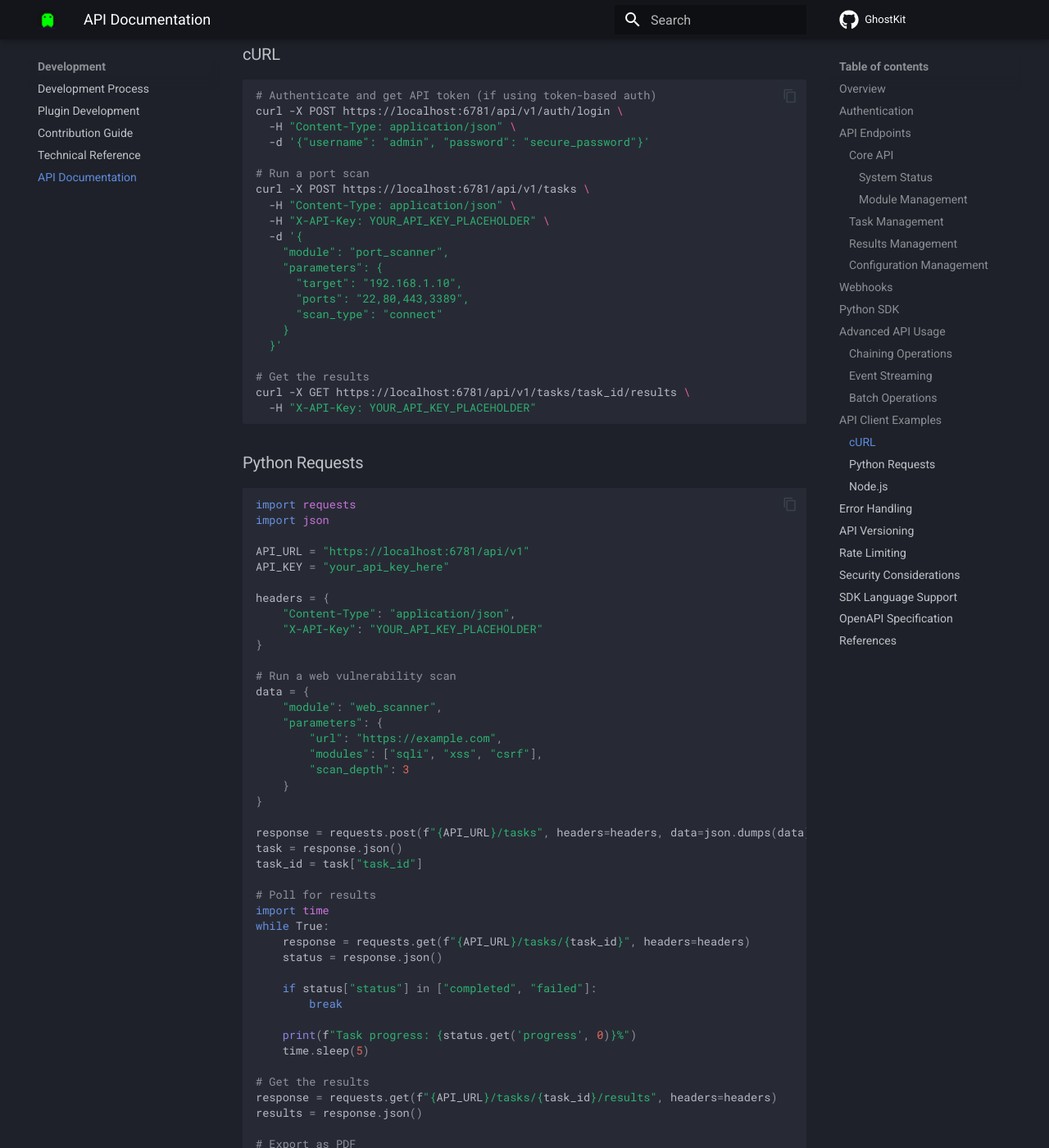
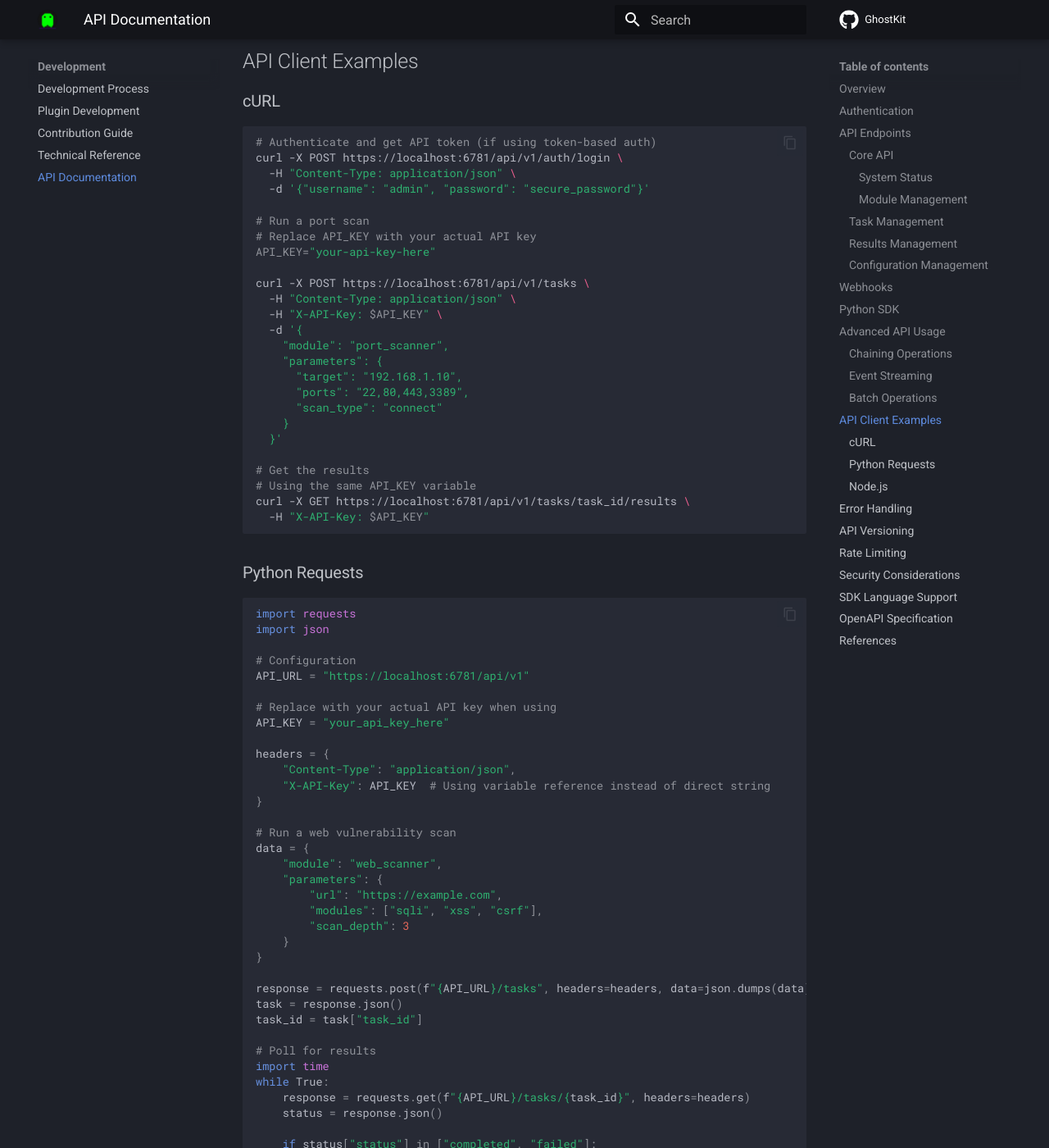
Before and after one commit to K11E3R/GhostKit, an MkDocs documentation site: the page built from docs/development/api-reference.md, in a window 1280 px wide and 1400 px high, scrolled down 12265 px. Shown: the whole window at 82% size. Built offline with MkDocs 1.6.1 and Material for MkDocs 9.7.7, drawn with Linux system fonts in a browser that asks for light colours; comment, search, counter and statistics services are not loaded; some of the changed text lies outside the part shown.

Commit message:
[FIX] security: restructure API examples to eliminate GitLeaks false positives

````diff
--- a/docs/development/api-reference.md
+++ b/docs/development/api-reference.md
@@ -13,9 +13,12 @@ GhostKit provides a comprehensive REST API and Python SDK for automation, integr
 All API requests require authentication using API keys:
 
 ```bash
+# Replace API_KEY with your actual API key
+API_KEY="your-api-key-here"
+
 curl -X GET https://localhost:6781/api/v1/modules \
   -H "Content-Type: application/json" \
-  -H "X-API-Key: YOUR_API_KEY_PLACEHOLDER"
+  -H "X-API-Key: $API_KEY"
 ```
 
 Generate an API key:
@@ -616,9 +619,12 @@ curl -X POST https://localhost:6781/api/v1/auth/login \
   -d '{"username": "admin", "password": "secure_password"}'
 
 # Run a port scan
+# Replace API_KEY with your actual API key
+API_KEY="your-api-key-here"
+
 curl -X POST https://localhost:6781/api/v1/tasks \
   -H "Content-Type: application/json" \
-  -H "X-API-Key: YOUR_API_KEY_PLACEHOLDER" \
+  -H "X-API-Key: $API_KEY" \
   -d '{
     "module": "port_scanner",
     "parameters": {
@@ -629,8 +635,9 @@ curl -X POST https://localhost:6781/api/v1/tasks \
   }'
 
 # Get the results
+# Using the same API_KEY variable
 curl -X GET https://localhost:6781/api/v1/tasks/task_id/results \
-  -H "X-API-Key: YOUR_API_KEY_PLACEHOLDER"
+  -H "X-API-Key: $API_KEY"
 ```
 
 ### Python Requests
@@ -639,12 +646,15 @@ curl -X GET https://localhost:6781/api/v1/tasks/task_id/results \
 import requests
 import json
 
+# Configuration
 API_URL = "https://localhost:6781/api/v1"
+
+# Replace with your actual API key when using
 API_KEY = "your_api_key_here"
 
 headers = {
     "Content-Type": "application/json",
-    "X-API-Key": "YOUR_API_KEY_PLACEHOLDER"
+    "X-API-Key": API_KEY  # Using variable reference instead of direct string
 }
 
 # Run a web vulnerability scan
@@ -695,12 +705,15 @@ with open("scan_results.pdf", "wb") as f:
 const axios = require('axios');
 const fs = require('fs');
 
+// Configuration
 const API_URL = 'https://localhost:6781/api/v1';
+
+// Replace with your actual API key when using
 const API_KEY = 'your_api_key_here';
 
 const headers = {
   'Content-Type': 'application/json',
-  'X-API-Key': 'YOUR_API_KEY_PLACEHOLDER'
+  'X-API-Key': API_KEY  // Using variable reference instead of direct string
 };
 
 // Run a network scan
````
